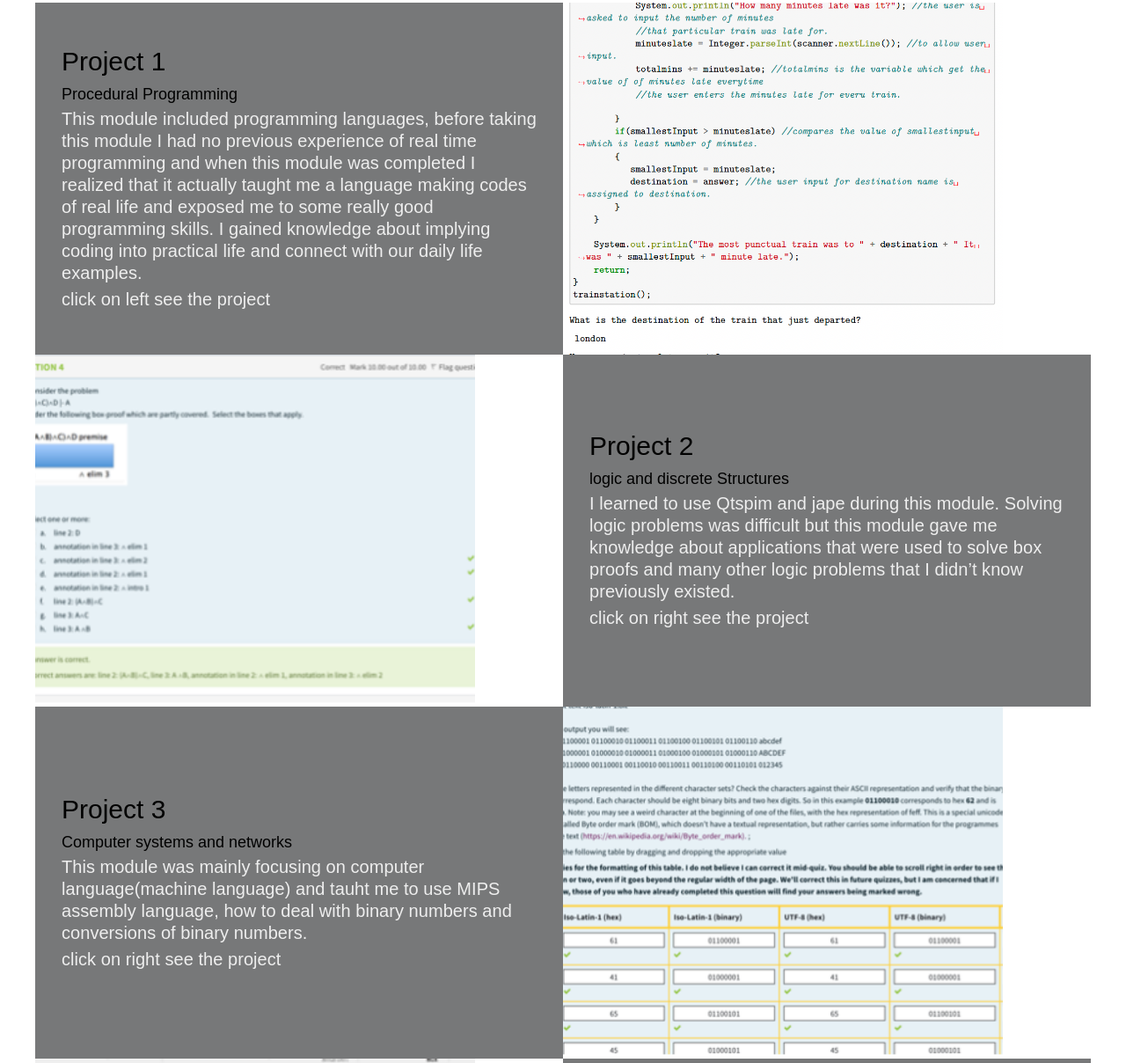
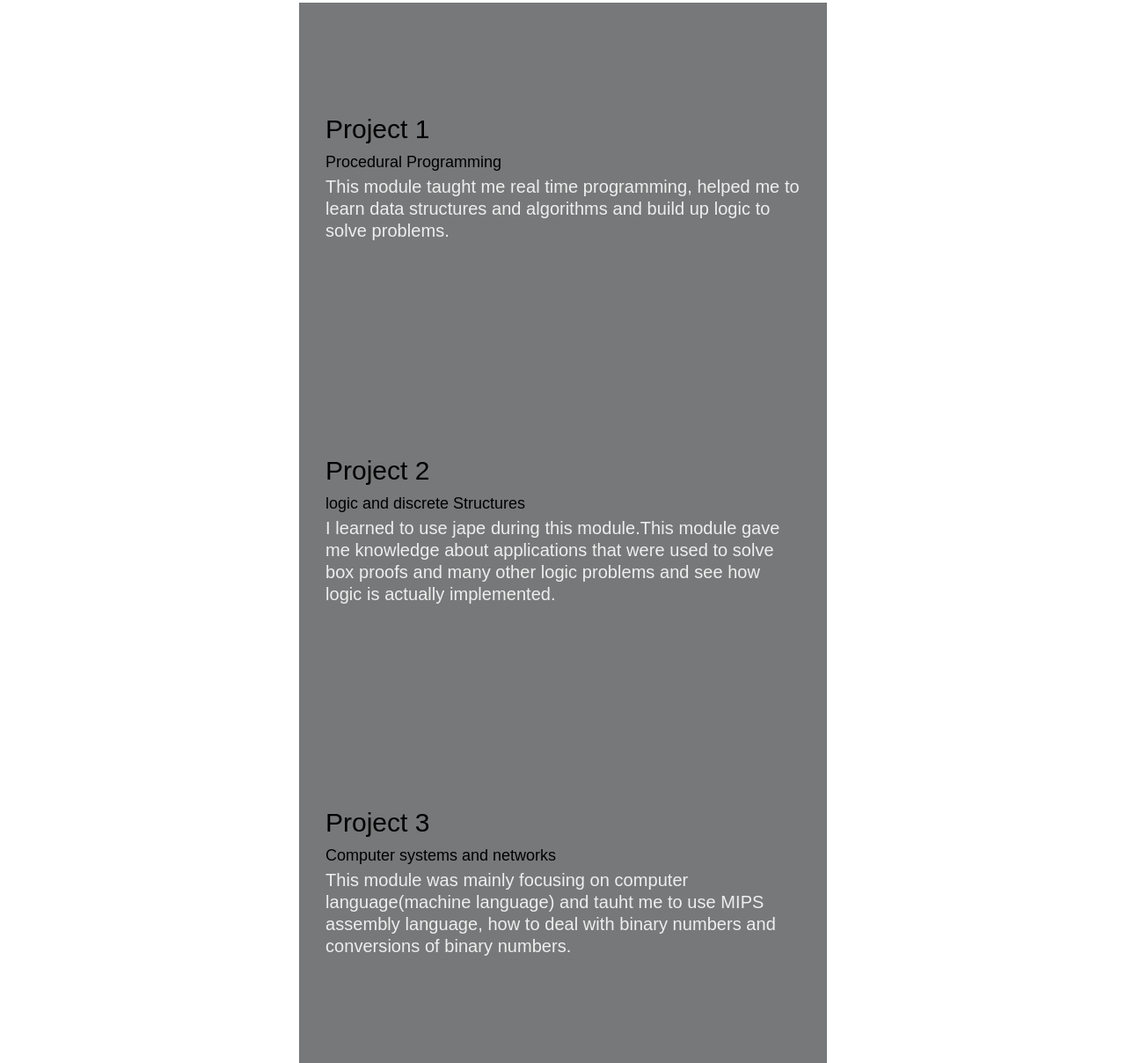
Before and after one commit to Ronikadevi22/MyportfolioWebsite, a plain HTML site: page index.html in a window 1280 px wide. Shown: the part 3603-4811 px from the top of the page at 88% size. Drawn offline with Linux system fonts and the light colour scheme.

Commit message:
Update index.html

```diff
--- a/index.html
+++ b/index.html
@@ -1,5 +1,6 @@
 <!DOCTYPE html>
 <html lang="en">
+
 <head>
     <meta charset="UTF-8">
     <meta http-equiv="X-UA-Compatible" content="IE=edge">
@@ -7,20 +8,25 @@
     <link rel="stylesheet" href="stylee.css">
     <title>Portfolio</title>
 </head>
+
 <body>
     <!--header-->
     <header id="header">
         <div class="header container">
             <div class="nav-bar">
                 <div class="brand">
-                    <a href="#first-page"><h1>RONIKA <span>DEVI</span></h1></a>
+                    <a href="#first-page">
+                        <h1>RONIKA <span>DEVI</span></h1>
+                    </a>
                     </a>
                 </div>
                 <div class="nav-list">
-                    <div class="hamburger"><div class="bar"></div></div>
+                    <div class="hamburger">
+                        <div class="bar"></div>
+                    </div>
                     <ul>
                         <li><a href="#first-page" data-after="Home">HOME</a></li>
-                        <li><a href="#about" data-after="ABOUT" >ABOUT ME</a></li>
+                        <li><a href="#about" data-after="ABOUT">ABOUT ME</a></li>
                         <li><a href="#skills" data-after="SKILLS">SKILLS</a></li>
                         <li><a href="#projects" data-after="PORTFOLIO">PORTFOLIO</a></li>
                         <li><a href="#education" data-after="EDUCATION">EDUCATION</a></li>
@@ -33,7 +39,7 @@
     <!--first page-->
     <section id="first-page">
         <div class="first-page container">
-            <h1>Hello,   </h1>
+            <h1>Hello, </h1>
             <h1> I'm Ronika Devi </h1>
 
         </div>
@@ -43,7 +49,7 @@
         <div class="about container">
             <div class="col-left">
                 <figure class="about-img">
-                    <img src="myimage.png" style="width:340px;height:400px;"alt=img>
+                    <img src="myimage.png" style="width:340px;height:400px;" alt=img>
                 </figure>
             </div>
             <div class="col-right">
@@ -56,7 +62,7 @@
                     has exposed me to implement my knowledge of technology into my practical life.
                     Thinking about being a software engineer and working for bigger firms motivates me to always gain
                     more in life along with my university. </p>
-                    <a href="ronikaa_devi_CV.docx" target="_blank" class="cta">Download My Cv</a>
+                <a href="MY_FINAL_CV" target="_blank" class="cta">Download My Cv</a>
             </div>
         </div>
     </section>
@@ -65,27 +71,31 @@
         <div class="skills container">
             <div class="skill-top">
                 <h1 class="section-title">Technical <span>Skills</span></h1>
-                <p>These are a few technical skills that i have gained throughout my life with the help of online resources and my university modules.
+                <p>These are a few technical skills that i have gained throughout my life with the help of online
+                    resources and my university modules.
                 </p>
             </div>
             <div class="skill-bottom">
                 <div class="skill-item">
                     <div class="icon"><img src="javaicon.png"></div>
                     <h2>JAVA</h2>
-                    <p>Java is the first programming language that i came across during my first semester in university where we were
+                    <p>Java is the first programming language that i came across during my first semester in university
+                        where we were
                         challenged to make different programs using this language.
                     </p>
                 </div>
                 <div class="skill-item">
                     <div class="icon"><img src="python.png"></div>
                     <h2>PYTHON</h2>
-                    <p> Python is the langauge i am confident about and have knowledge about data structures and algorithms in Python.
+                    <p> Python is the langauge i am confident about and have knowledge about data structures and
+                        algorithms in Python.
                     </p>
                 </div>
                 <div class="skill-item">
                     <div class="icon"><img src="htmlicon.png"></div>
                     <h2>HTML- Hyper Text Markup Language</h2>
-                    <p>HyperTextMarkupLanguage helped me to create my first ever webpage and taught me more about web development.
+                    <p>HyperTextMarkupLanguage helped me to create my first ever webpage and taught me more about web
+                        development.
                     </p>
                 </div>
                 <div class="skill-item">
@@ -97,7 +107,8 @@
                 <div class="skill-item">
                     <div class="icon"><img src="mysql.png"></div>
                     <h2>MYSQL- Structured Query Language</h2>
-                    <p>having a great interest about data and how it is stored i learned mysql during my summer and implemented this knowledge to create further projects.
+                    <p>having a great interest about data and how it is stored i learned mysql during my summer and
+                        implemented this knowledge to create further projects.
                     </p>
                 </div>
             </div>
@@ -115,61 +126,51 @@
                     <div class="project-info">
                         <h1>Project 1</h1>
                         <h2>Procedural Programming</h2>
-                        <p>This module included programming languages, before taking this module I had no previous experience of real time programming and when this module was completed I realized that it actually taught me a language making codes of real life and exposed me to some really good programming skills.
-                        I gained knowledge about implying coding into practical life and connect with our daily life examples.
-                        </p>
-                        <p>click on left see the project</p>
-                    </div>
-                    <div class="project-img">
-                        <a href="short7.pdf"><img src="image.png" target="_blank" style="width:500px;height:400px;"alt=img></a>
+                        <p>This module taught me real time programming, helped me to learn data structures and
+                            algorithms and build up logic to solve problems.
+
                     </div>
                 </div>
                 <div class="project-items">
                     <div class="project-info">
                         <h1>Project 2</h1>
                         <h2>logic and discrete Structures</h2>
-                        <p>I learned to use Qtspim and jape during this module. Solving logic problems was difficult but this module gave me knowledge about applications that were used to solve box proofs and many other logic problems that I didn’t know previously existed.
+                        <p>I learned to use jape during this module.This module gave me knowledge about applications
+                            that were used to solve box proofs and many other logic problems and see how logic is
+                            actually implemented.
                         </p>
-                        <p>click on right see the project</p>
-                    </div>
-                    <div class="project-img">
-                        <a href="Doc3.pdf"><img src="Picture 1.png" target="_blank" style="width:500px;height:400px;"alt=img></a>
+
                     </div>
                 </div>
                 <div class="project-items">
                     <div class="project-info">
                         <h1>Project 3</h1>
                         <h2>Computer systems and networks</h2>
-                        <p>This module was mainly focusing on computer language(machine language) and tauht me to use MIPS assembly language, how to deal with binary numbers and conversions of binary numbers.
+                        <p>This module was mainly focusing on computer language(machine language) and tauht me to use
+                            MIPS assembly language, how to deal with binary numbers and conversions of binary numbers.
                         </p>
-                        <p>click on right see the project</p>
                     </div>
-                    <div class="project-img">
-                        <a href="Doc4.pdf"><img src="Picture 2.png" target="_blank" style="width:500px;height:400px;"alt=img></a>
-                    </div>
+
                 </div>
                 <div class="project-items">
                     <div class="project-info">
                         <h1>Project 4</h1>
                         <h2>professional and research</h2>
-                        <p>This module made us do a lot of research and look for authentic research as part of our coursework. Learning about economic, socials and environmental effects on sustainibilty, learning about computer ethics, implementing the ACM code.
+                        <p>This module made us do a lot of research and look for authentic research as part of our
+                            coursework. Learning about economic, socials and environmental effects on sustainibilty,
+                            learning about computer ethics, implementing the ACM code.
                         </p>
-                        <p>click on left see the project</p>
-                    </div>
-                    <div class="project-img">
-                        <a href="Group22.7_ECS427U_assignment2-2-converted-compressed.pdf"> <img src="Picture 3.png" target="_blank" style="width:500px;height:400px;"alt=img></a>
                     </div>
                 </div>
                 <div class="project-items">
                     <div class="project-info">
                         <h1>Project 5</h1>
                         <h2>Fundaments Of web Technology</h2>
-                        <p>This was the module which taught us front end langauges like HTML,CSS,JS and helped us to understand the concept and making of web pages.During my lab assignments i made a shirt order form as part of the assignment using HTML and CSS.
+                        <p>This was the module which taught us front end langauges like HTML,CSS,JS and helped us to
+                            understand the concept and making of web pages.During my lab assignments i made a shirt
+                            order form as part of the assignment using HTML and CSS.
                         </p>
-                        <p>click on right the project -></p>
-                    </div>
-                    <div class="project-img">
-                        <a href="exercise4.html"><img src="picture5.png" target="_blank" style="width:500px;height:360px;"></a>
+
                     </div>
                 </div>
             </div>
@@ -180,23 +181,28 @@
         <div class="education container">
             <div class="education-top">
                 <h1 class="section-title">EDUCA<span>TION</span></h1>
-                <p>These are the three education institues that i have been to and they contribute equally to my success and where I am today.
-                </p></div>
+                <p>These are the three education institues that i have been to and they contribute equally to my success
+                    and where I am today.
+                </p>
+            </div>
             <div class="icon"><img src="education.png">
             </div>
             <div class="education-bottom">
                 <div class="education-item">
                     <h2>General Certificate of Secondary Education O'Level: High School</h2>
                     <p>Beacon House, Karachi,Pakistan
-                    </p><p>2004-2019</p>
+                    </p>
+                    <p>2004-2019</p>
                 </div>
                 <div class="education-item">
                     <h2>General Certificate of Secondary Education A'Level: College</h2>
-                    <p>Cedar College, Karachi, Pakistan</p><p>2019-2021</p>
+                    <p>Cedar College, Karachi, Pakistan</p>
+                    <p>2019-2021</p>
                 </div>
                 <div class="education-item">
                     <h2>Bachelor of Science: Computer Science</span></h2>
-                    <p>Queen Mary University of London</p><p>2021-2024</p>
+                    <p>Queen Mary University of London</p>
+                    <p>2021-2024</p>
                 </div>
             </div>
         </div>
@@ -241,14 +247,16 @@
     <footer id="footer">
         <div class="footer container">
             <div class="brand">
-                <h1>Ronika<span> Devi</span></h1></div>
+                <h1>Ronika<span> Devi</span></h1>
+            </div>
             <h2>Queen Mary University Of <span>London</span></h2>
             <div class="social-icon">
                 <div class="social-item">
                     <a href="https://www.facebook.com"><img src="fbicon.png" style="width:50px;height:50px;"></a>
                 </div>
                 <div class="social-item">
-                    <a href="https://www.instagram.com/ronika.ukrani/"><img src="instaicon.png" style="width:50px;height:50px;"></a>
+                    <a href="https://www.instagram.com/ronika.ukrani/"><img src="instaicon.png"
+                            style="width:50px;height:50px;"></a>
                 </div>
                 <div class="social-item">
                     <a href="https://github.com"><img src="githubicon.png" style="width:50px;height:50px;"></a>
@@ -259,4 +267,5 @@
     </footer>
     <script src="style.js"></script>
 </body>
+
 </html>
```
Lines whose indentation alone changed are shown as unchanged.
